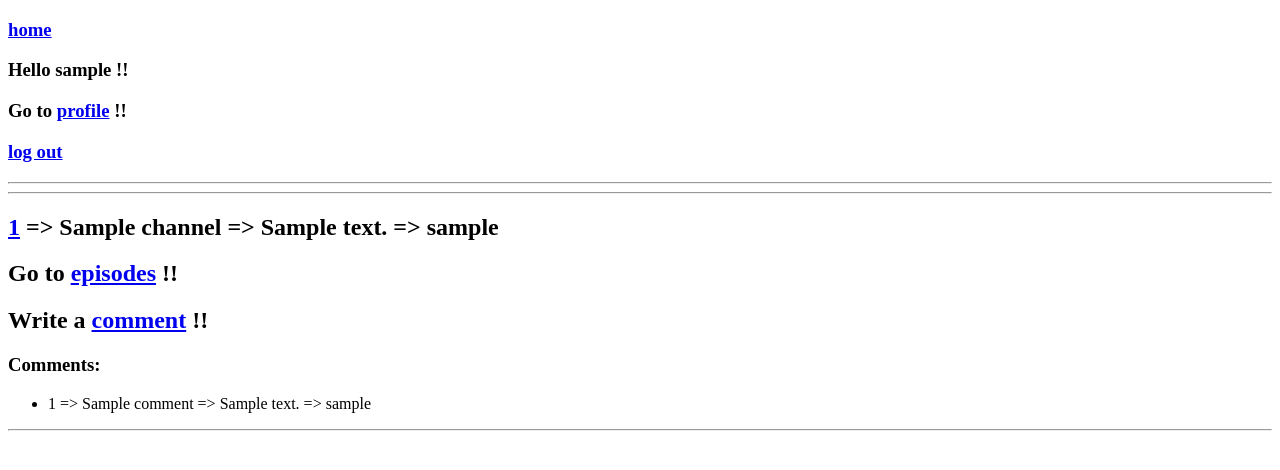
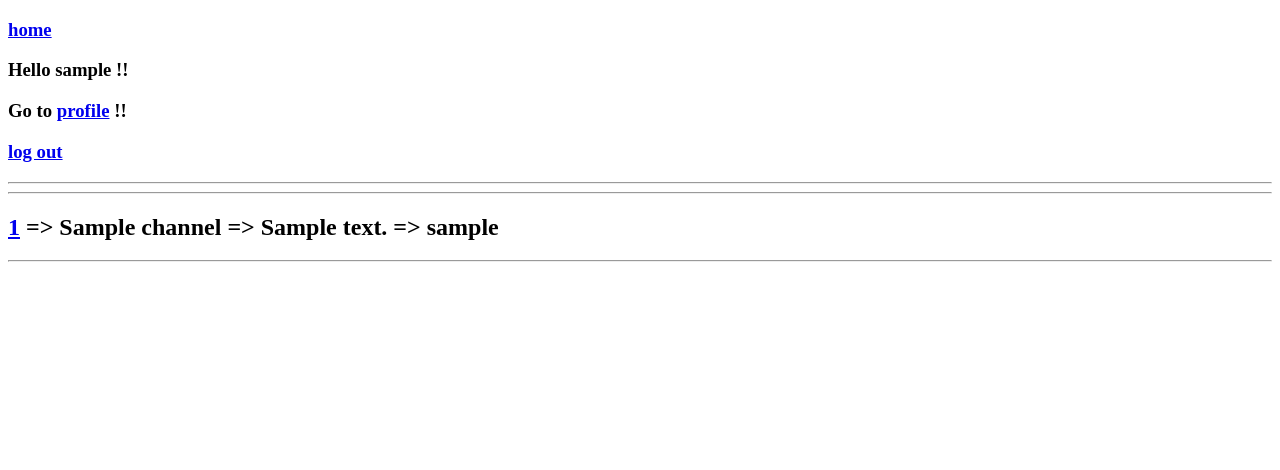
Before and after one commit to AmirShammas/castbox-v2, a Django app: page /channel/ in a window 1280 px wide. Shown: the top 470 px of the page. Run offline with Django 4.2, Linux system fonts and the light colour scheme; a user stored in the database is signed in; tables that the repository leaves empty hold one stand-in row (values such as "Sample post").

Commit message:
Delete comments and episodes from channel_list.

```diff
--- a/castbox_project/templates/channels/channel_list.html
+++ b/castbox_project/templates/channels/channel_list.html
@@ -8,14 +8,6 @@
     {% for channel in channel_list %}
         <div>
             <h2><a href="{% url 'channel_detail' channel.pk %}">{{ channel.id }}</a> => {{ channel.title }} => {{ channel.description }} => {{ channel.owner }}</h2>
-            <h2>Go to <a href="{% url 'episode_list' channel.id %}">episodes</a> !!</h2>
-            <h2>Write a <a href="{% url 'comment_new' channel.id %}">comment</a> !!</h2>
-            <h3>Comments:</h3>
-            <ul>
-                {% for comment in channel.comments.all %}
-                    <li>{{ comment.id }} => {{ comment.title }} => {{ comment.description }} => {{ comment.author }}</li>
-                {% endfor %}
-            </ul>
             <hr/>
         </div>
     {% endfor %}
```
Also changed, not shown: castbox_project/templates/channels/channel_detail.html (+6 -6 lines).
